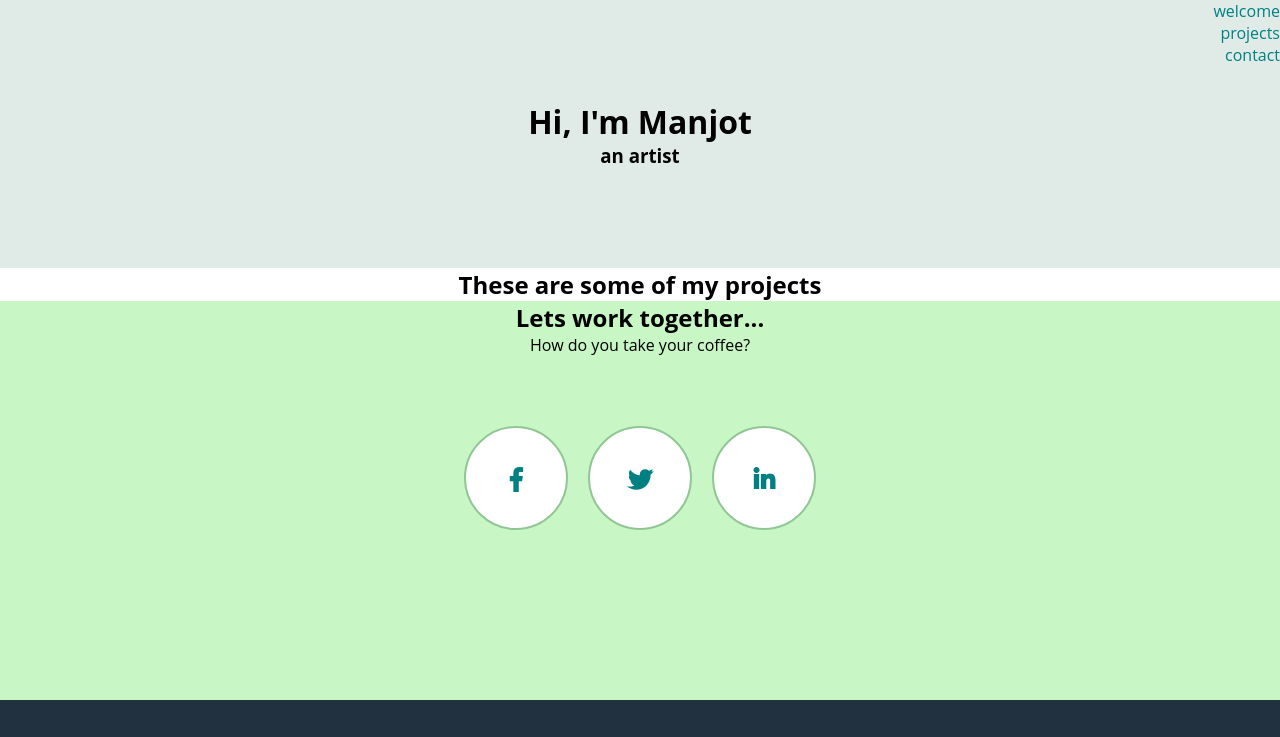
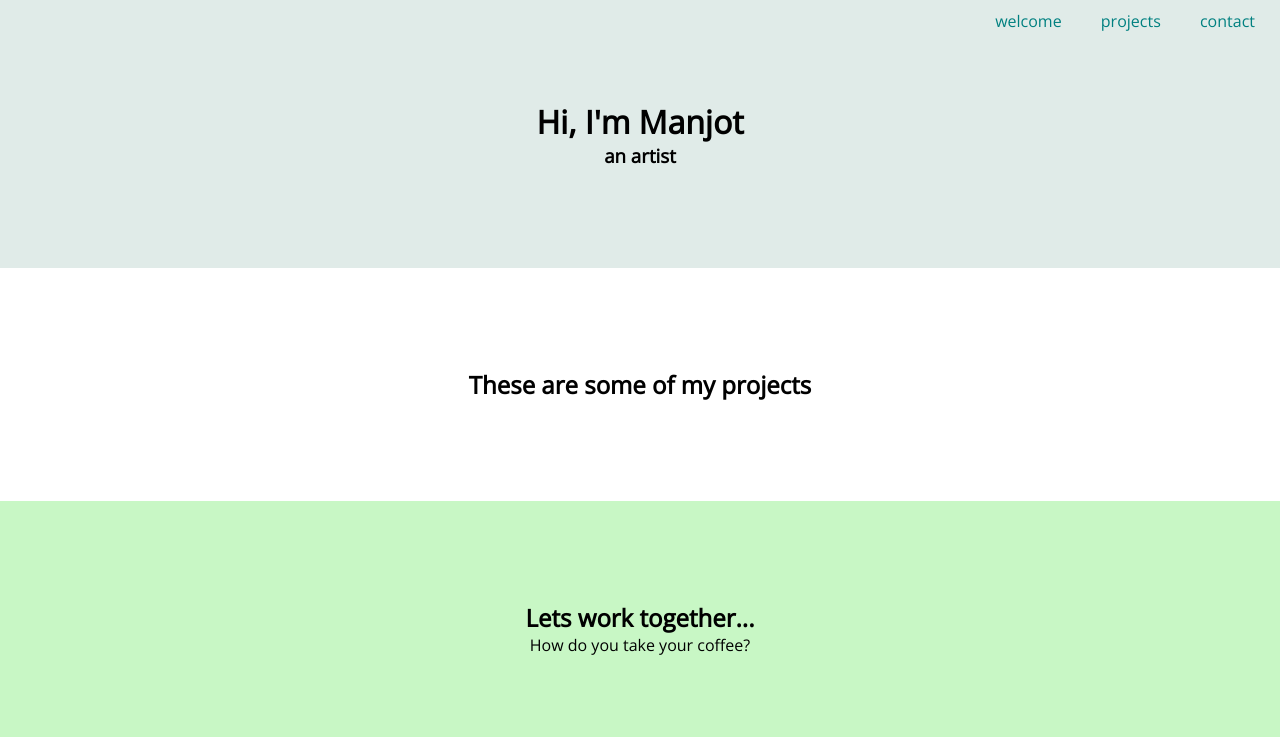
Before and after one commit to petrockwd/freecodecamp, a plain HTML site: page responsive/projectFive/index.html in a window 1280 px wide. Shown: the top 737 px of the page. Drawn offline with nearby package versions, Linux system fonts and the light colour scheme.

Commit message:
rwdc complete

```diff
--- a/responsive/projectFive/index.html
+++ b/responsive/projectFive/index.html
@@ -2,8 +2,11 @@
 <html>
 
 <head>
+  <meta name="viewport" content="width=device-width, initial-scale=1.0">
+
   <!-- fonts -->
   <link rel="stylesheet" href="https://use.fontawesome.com/releases/v5.4.1/css/all.css" integrity="sha384-5sAR7xN1Nv6T6+dT2mhtzEpVJvfS3NScPQTrOxhwjIuvcA67KV2R5Jz6kr4abQsz" crossorigin="anonymous">
+  <link href="https://fonts.googleapis.com/css?family=Open+Sans" rel="stylesheet">
 
   <!-- css -->
   <link rel="stylesheet" type="text/css" href="./styles.css" />
--- a/responsive/projectFive/styles.css
+++ b/responsive/projectFive/styles.css
@@ -13,6 +13,8 @@ body {
   text-align: right;
   width: 100%;
   position: fixed;
+  padding-top: 10px;
+  padding-bottom: 10px;
 }
 
 #navbar a {
@@ -20,14 +22,25 @@ body {
   text-decoration: none;
 }
 
+#navbar ul li {
+  display: inline;
+  padding: 10px;
+  margin-right: 15px;
+}
+
 #welcome {
   background: #e0ebe8;
+  padding: 100px;
+}
+
+#projects {
   padding: 100px;
 }
 
 #contact {
   background: #C8F7C5;
   padding-bottom: 160px;
+  padding-top: 100px;
 }
 
 #contact-container {
@@ -40,7 +53,7 @@ body {
   border-radius: 100%;
   width: 100px;
   height: 100px;
-  margin: 10px;
+  margin: 30px;
   border: 2px solid #90C695;
   background: #fff;
   color: #008080;
```
